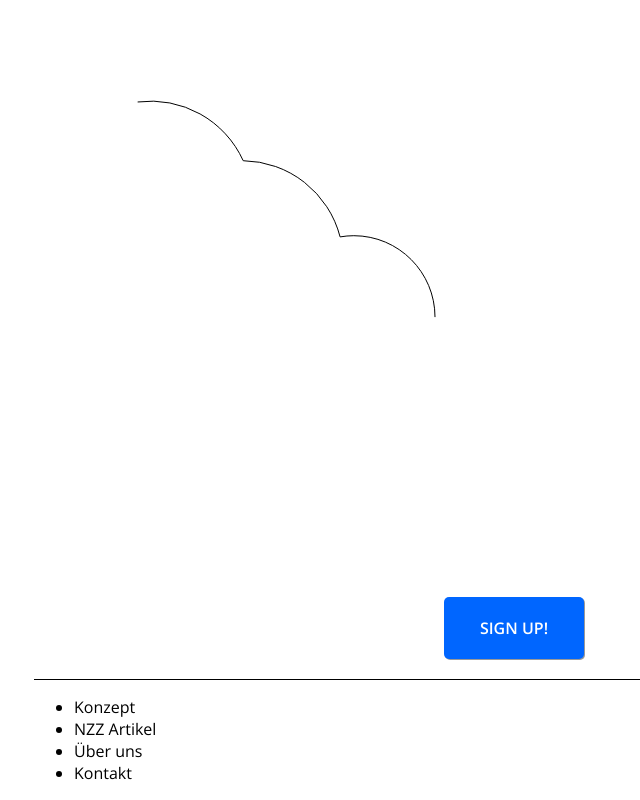
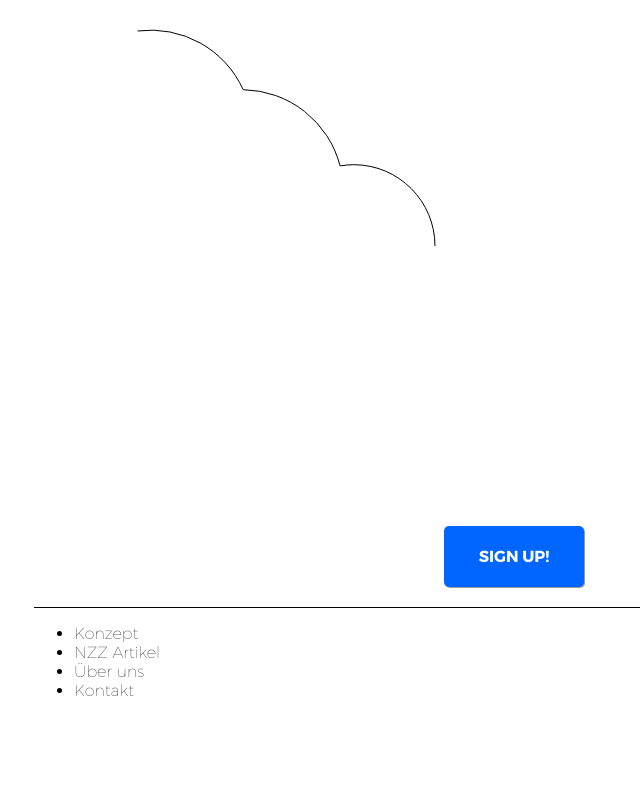
Before and after one commit to AlexJenter/nettonull, a website: page index.html in a window 1280 px wide. Shown: the part 895-1695 px from the top of the page, without its empty margins (126-766 px from the left). After the commit the page ends 1611 px from the top, so only its background shows below. Drawn offline with nearby package versions, Linux system fonts and the light colour scheme.

Commit message:
add font montserrat

```diff
--- /dev/null
+++ b/src/fonts.scss
@@ -0,0 +1,24 @@
+@font-face {
+    font-family: 'Montserrat';
+    src: url('../fonts/montserrat-hairline-webfont.woff2') format('woff2'),
+         url('../fonts/montserrat-hairline-webfont.woff') format('woff');
+    font-weight: 100;
+    font-style: normal;
+}
+
+@font-face {
+    font-family: 'Montserrat';
+    src: url('../fonts/montserrat-regular-webfont.woff2') format('woff2'),
+         url('../fonts/montserrat-regular-webfont.woff') format('woff');
+    font-weight: 400;
+    font-style: normal;
+
+}
+
+@font-face {
+    font-family: 'Montserrat';
+    src: url('../fonts/montserrat-bold-webfont.woff2') format('woff2'),
+         url('../fonts/montserrat-bold-webfont.woff') format('woff');
+    font-weight: 700;
+    font-style: normal;
+}
--- a/src/style.scss
+++ b/src/style.scss
@@ -1,3 +1,4 @@
+@import "fonts";
 @import "variables";
 @import "reset";
 @import "cta";
--- a/src/variables.scss
+++ b/src/variables.scss
@@ -13,5 +13,5 @@ $font-weight-bold: 700;
 
 @mixin font-style-text-bold {
   font-family: "Montserrat", "Open Sans", sans-serif;
-  font-weight: 600;
+  font-weight: 700;
 }
```
Also changed, not shown: dist/fonts/montserrat-black-webfont.woff (added), dist/fonts/montserrat-black-webfont.woff2 (added), dist/fonts/montserrat-bold-webfont.woff (added), dist/fonts/montserrat-bold-webfont.woff2 (added), dist/fonts/montserrat-extrabold-webfont.woff (added), dist/fonts/montserrat-extrabold-webfont.woff2 (added), dist/fonts/montserrat-hairline-webfont.woff (added), dist/fonts/montserrat-hairline-webfont.woff2 (added), dist/fonts/montserrat-light-webfont.woff (added), dist/fonts/montserrat-light-webfont.woff2 (added), dist/fonts/montserrat-regular-webfont.woff (added), dist/fonts/montserrat-regular-webfont.woff2 (added), dist/fonts/montserrat-semibold-webfont.woff (added), dist/fonts/montserrat-semibold-webfont.woff2 (added), 3 more files.
